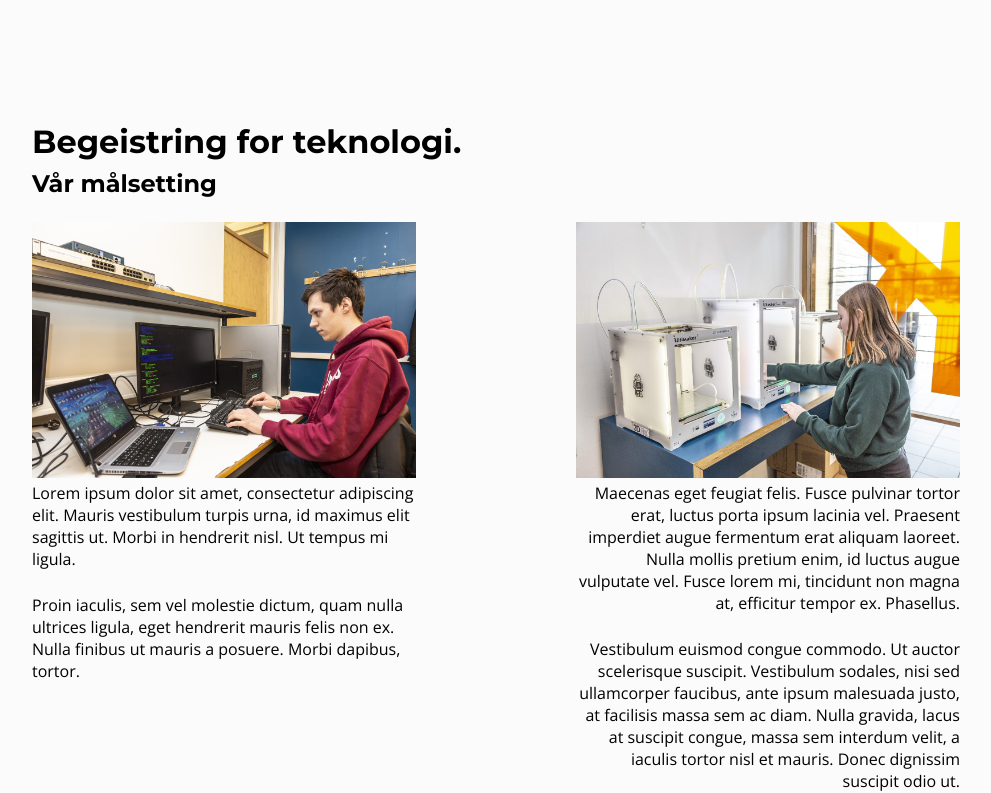
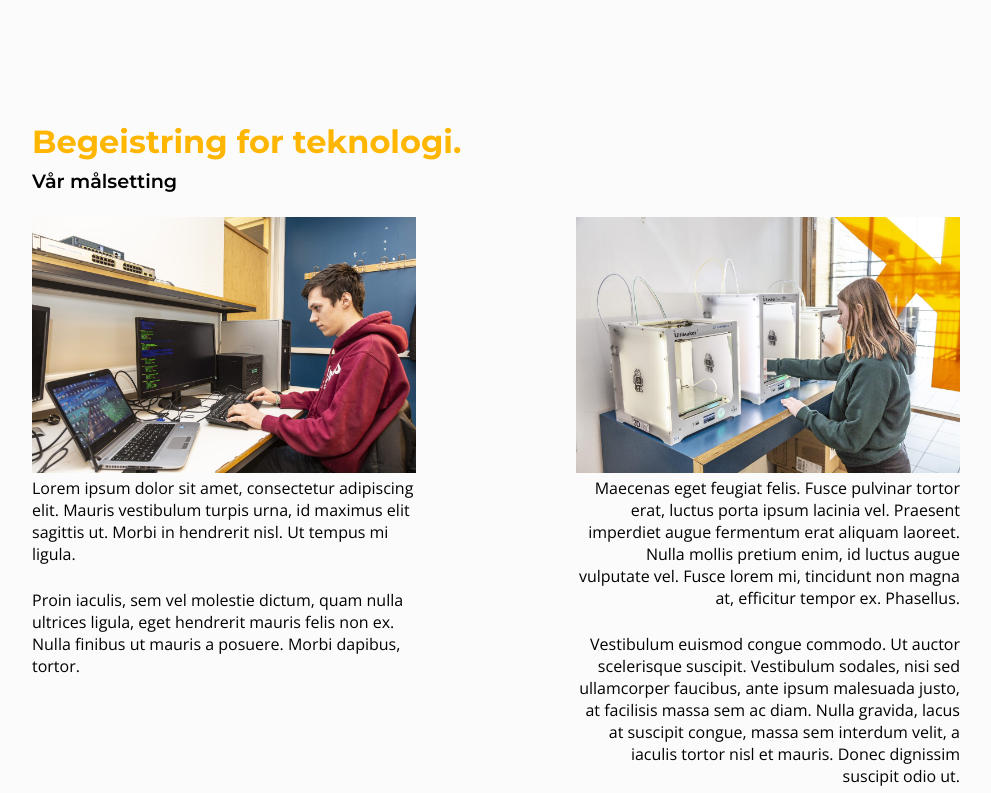
Before and after one commit to 3ddyBoi/ktf-landingsside, a React (Create React App) app: page / in a window 1280 px wide. Shown: the part 774-1567 px from the top of the page, without its empty margins (216-1207 px from the left). Built offline with nearby package versions, Linux system fonts and the light colour scheme.

Commit message:
Endret skrift layout og farge
Endret skrift farge så man får en bedre farge layout og at det ser bedre ut.

```diff
--- a/src/App.css
+++ b/src/App.css
@@ -1,10 +1,16 @@
 body {
-  background-color: #cfd2d3;
   background-color: rgb(251, 251, 251);
 }
 
 h1 {
   font-family: "Montserrat", sans-serif;
+  color: #ffb600;
+}
+
+h2 {
+  font-weight: 600;
+  font-size: 1.2em;
+  margin: 0 0 3vh 0;
 }
 
 p {
```
